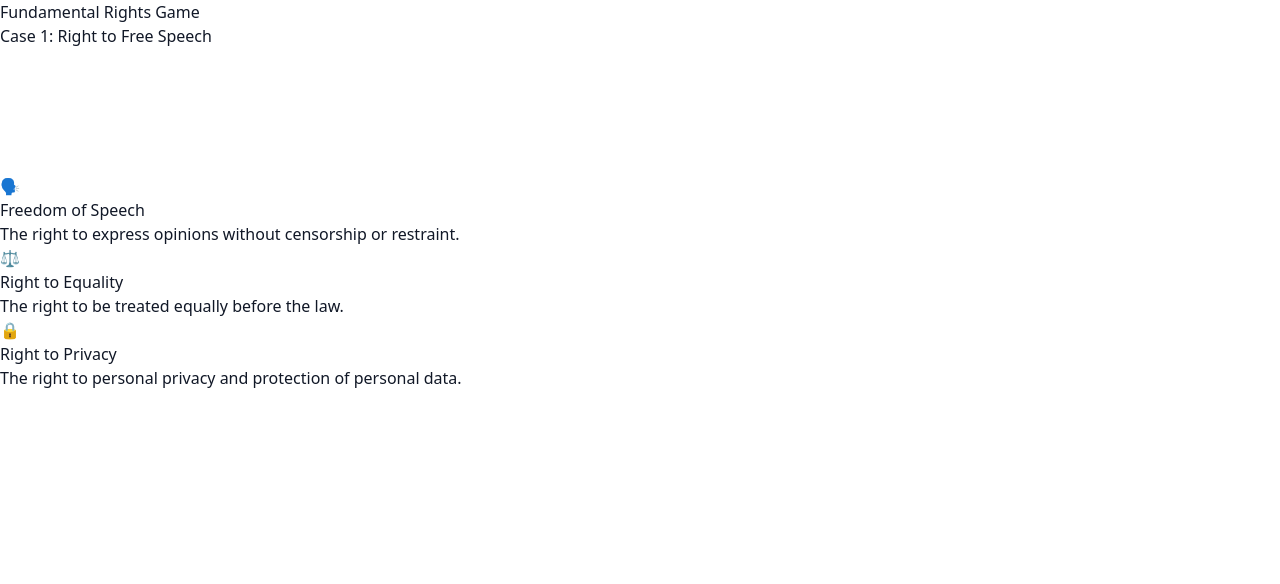
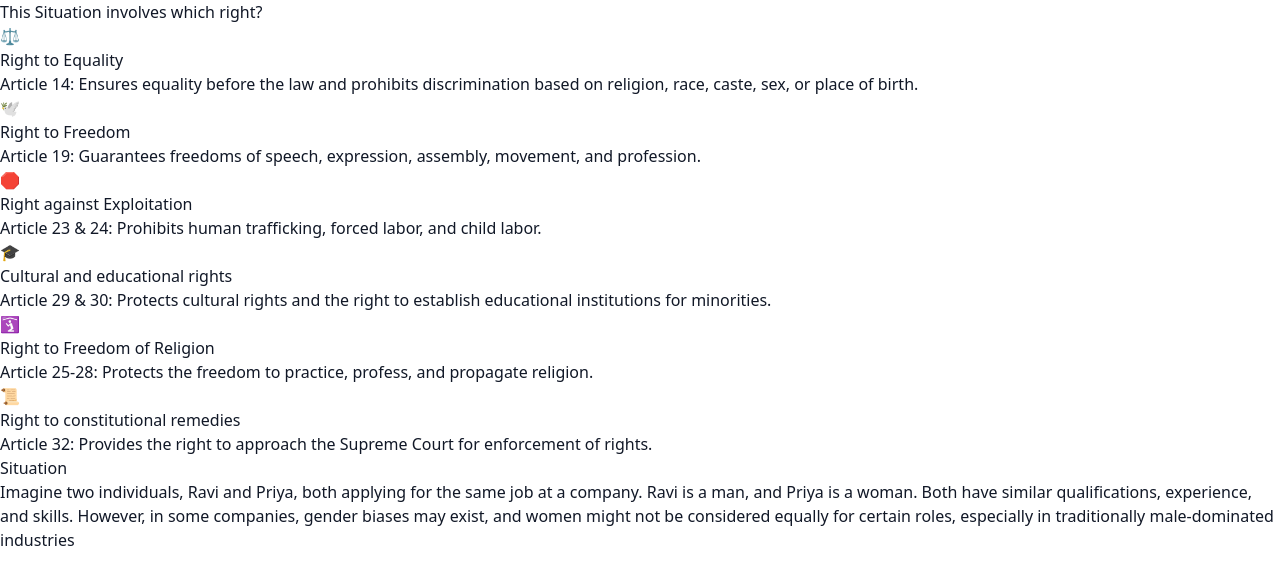
Before and after one commit to KL0maboi/republic-project, a Next.js app: page /game/cases in a window 1280 px wide. Shown: the top 584 px of the page. Built offline with nearby package versions, Linux system fonts and the light colour scheme.

Commit message:
remake the cases game into manually operated mode

```diff
--- a/src/app/game/cases/components/CaseCard.tsx
+++ /dev/null
@@ -1,27 +0,0 @@
-import React from "react";
-
-type CaseCardProps = {
-  caseText: string;
-  onDrop: (droppedCard: string) => void;
-};
-
-export default function CaseCard({ caseText, onDrop }: CaseCardProps) {
-  const handleDragOver = (event: React.MouseEvent) => event.preventDefault();
-
-  const handleDrop = (event: React.DragEvent) => {
-    event.preventDefault();
-    const droppedCard = event.dataTransfer.getData("text/plain");
-    onDrop(droppedCard);
-  };
-
-  return (
-    <div
-      onDragOver={handleDragOver}
-      onDrop={handleDrop}
-      className="rounded-lg border-2 border-dashed border-gray-300 bg-white p-6 text-center shadow-md"
-      style={{ minHeight: "150px", width: "300px" }}
-    >
-      <h2 className="text-xl font-semibold">{caseText}</h2>
-    </div>
-  );
-}
--- a/src/app/game/cases/components/RightsDeck.tsx
+++ /dev/null
@@ -1,35 +0,0 @@
-import React from "react";
-
-type RightsDeckProps = {
-  rights: {
-    name: string;
-    description: string;
-    icon: string;
-  }[];
-  answered: boolean;
-};
-
-export default function RightsDeck({ rights, answered }: RightsDeckProps) {
-  const handleDragStart = (e: React.DragEvent, name: string) => {
-    e.dataTransfer.setData("text/plain", name);
-  };
-
-  return (
-    <div className="mt-8 flex flex-wrap justify-center gap-4">
-      {rights.map((right) => (
-        <div
-          key={right.name}
-          draggable={!answered}
-          onDragStart={(e) => handleDragStart(e, right.name)}
-          className="w-48 transform cursor-pointer rounded-lg border bg-blue-50 p-4 shadow-md transition-transform hover:scale-105 hover:shadow-lg"
-        >
-          <div className="text-center text-4xl">{right.icon}</div>
-          <h3 className="mt-2 text-center text-lg font-bold">{right.name}</h3>
-          <p className="mt-1 text-center text-sm text-gray-600">
-            {right.description}
-          </p>
-        </div>
-      ))}
-    </div>
-  );
-}
--- a/src/app/game/cases/page.tsx
+++ b/src/app/game/cases/page.tsx
@@ -1,80 +1,76 @@
-"use client";
-
-import { useState } from "react";
-import { redirect } from "next/navigation";
-import CaseCard from "./components/CaseCard";
-import RightsDeck from "./components/RightsDeck";
-
-export default function Cases() {
-  const [currentCaseIndex, setCurrentCaseIndex] = useState(0);
-  const [feedback, setFeedback] = useState<string | null>(null);
-  const [answered, setAnswered] = useState<boolean>(false);
+export default function Home() {
+  const rights = [
+    {
+      name: "Right to Equality",
+      description:
+        "Article 14: Ensures equality before the law and prohibits discrimination based on religion, race, caste, sex, or place of birth.",
+      icon: "⚖️",
+    },
+    {
+      name: "Right to Freedom",
+      description:
+        "Article 19: Guarantees freedoms of speech, expression, assembly, movement, and profession.",
+      icon: "🕊️",
+    },
+    {
+      name: "Right against Exploitation",
+      description:
+        "Article 23 & 24: Prohibits human trafficking, forced labor, and child labor.",
+      icon: "🛑",
+    },
+    {
+      name: "Cultural and educational rights",
+      description:
+        "Article 29 & 30: Protects cultural rights and the right to establish educational institutions for minorities.",
+      icon: "🎓",
+    },
+    {
+      name: "Right to Freedom of Religion",
+      description:
+        "Article 25-28: Protects the freedom to practice, profess, and propagate religion.",
+      icon: "🛐",
+    },
+    {
+      name: "Right to constitutional remedies",
+      description:
+        "Article 32: Provides the right to approach the Supreme Court for enforcement of rights.",
+      icon: "📜",
+    },
+  ];
 
   const cases = [
     {
-      text: "Case 1: Right to Free Speech",
-      correctAnswer: "Freedom of Speech",
-    },
-    { text: "Case 2: Right to Equality", correctAnswer: "Right to Equality" },
-    { text: "Case 3: Right to Privacy", correctAnswer: "Right to Privacy" },
-  ];
-
-  const rights = [
-    {
-      name: "Freedom of Speech",
-      description:
-        "The right to express opinions without censorship or restraint.",
-      icon: "🗣️",
-    },
-    {
-      name: "Right to Equality",
-      description: "The right to be treated equally before the law.",
-      icon: "⚖️",
-    },
-    {
-      name: "Right to Privacy",
-      description:
-        "The right to personal privacy and protection of personal data.",
-      icon: "🔒",
+      text: "Imagine two individuals, Ravi and Priya, both applying for the same job at a company. Ravi is a man, and Priya is a woman. Both have similar qualifications, experience, and skills. However, in some companies, gender biases may exist, and women might not be considered equally for certain roles, especially in traditionally male-dominated industries",
     },
   ];
 
-  const handleDrop = (droppedCard: string) => {
-    setAnswered(true);
-    if (droppedCard === cases[currentCaseIndex].correctAnswer) {
-      setFeedback("Correct!");
+  return (
+    <main className="flex h-screen w-screen flex-col items-center bg-gray-100 p-8">
+      <h1 className="mb-6 flex-[1] text-center text-3xl font-bold">
+        This Situation involves which right?
+      </h1>
 
-      setTimeout(() => {
-        setAnswered(false);
+      <div className="mb-12 grid w-[80%] flex-[3] grid-cols-1 gap-6 sm:grid-cols-2 lg:grid-cols-3">
+        {rights.map((right) => (
+          <div
+            key={right.name}
+            className="rounded-lg border bg-white p-4 shadow-md transition hover:shadow-lg"
+          >
+            <div className="mb-2 flex items-center justify-center text-2xl">
+              {right.icon}
+            </div>
+            <h2 className="text-center text-lg font-semibold">{right.name}</h2>
+            <p className="text-center text-sm text-gray-600">
+              {right.description}
+            </p>
+          </div>
+        ))}
+      </div>
 
-        setFeedback(null);
-        if (currentCaseIndex === cases.length - 1) {
-          redirect("/game/final");
-        } else {
-          setCurrentCaseIndex((prev) => (prev + 1) % cases.length);
-        }
-      }, 2000);
-    } else {
-      setFeedback("Wrong Answer. Try Again!");
-      setTimeout(() => {
-        setFeedback(null);
-        setAnswered(false);
-      }, 2000);
-    }
-  };
-
-  return (
-    <div className="flex min-h-screen flex-col items-center justify-center">
-      <h1 className="mb-6 text-3xl font-bold">Fundamental Rights Game</h1>
-      <CaseCard caseText={cases[currentCaseIndex].text} onDrop={handleDrop} />
-      {feedback && (
-        <div
-          className={`mt-4 text-lg font-semibold ${feedback === "Correct!" ? "text-green-500" : "text-red-500"}`}
-        >
-          {feedback}
-        </div>
-      )}
-      <RightsDeck rights={rights} answered={answered} />
-    </div>
+      <div className="h-full w-full rounded-lg border bg-white p-6 text-center shadow-md">
+        <h2 className="mb-4 text-xl font-semibold">Situation</h2>
+        <p className="text-gray-700">{cases[0].text}</p>
+      </div>
+    </main>
   );
 }
```
